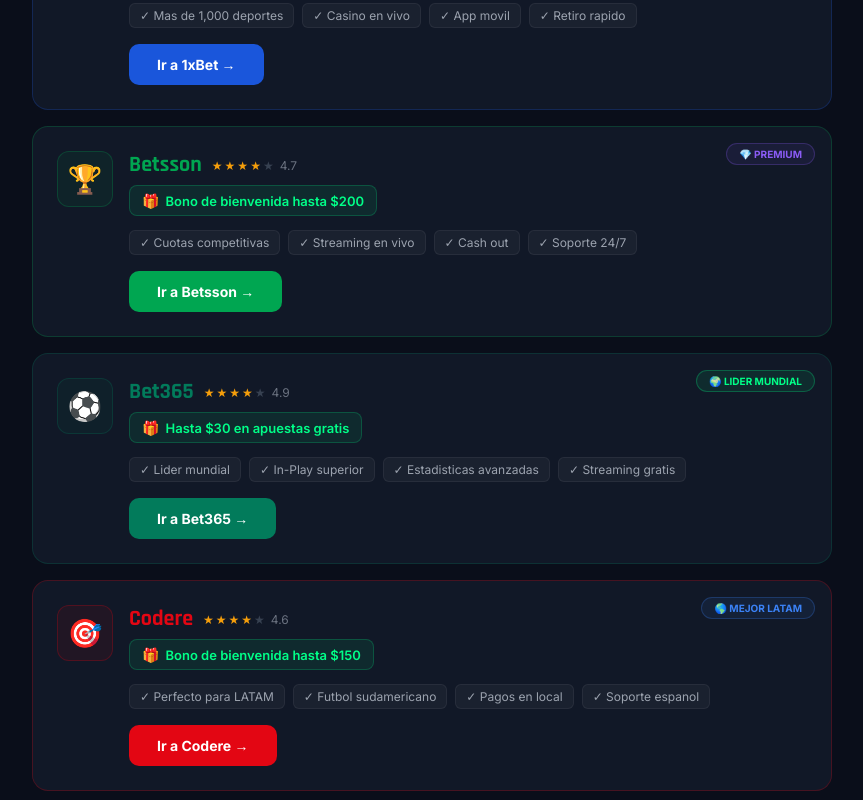
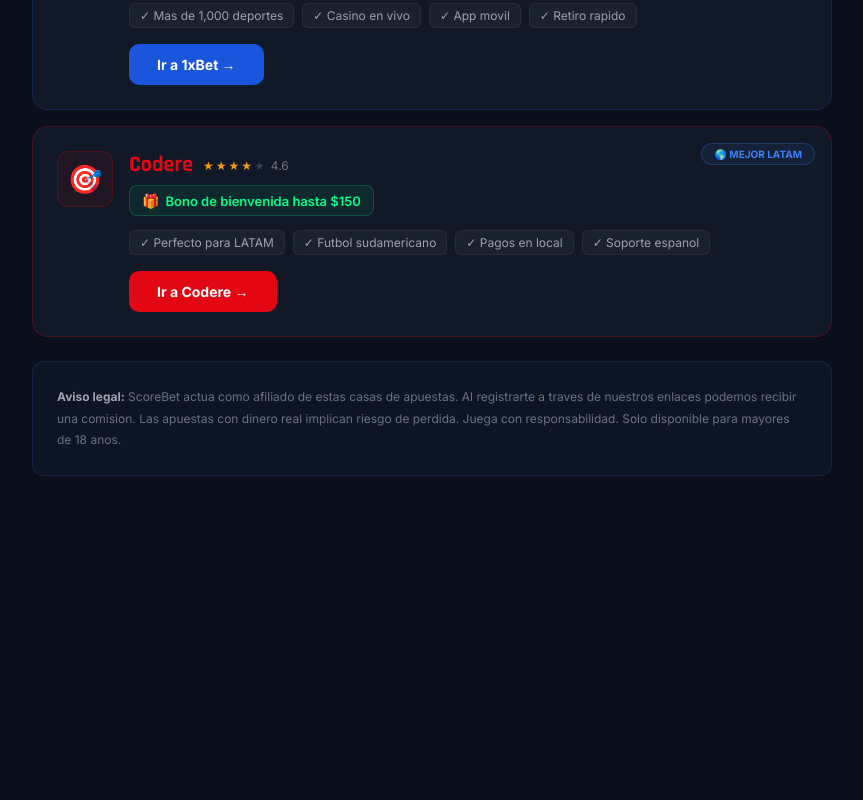
Before and after one commit to Everth0/ScoreBet, a Next.js app: page /apuestas-reales in a window 1280 px wide. Shown: the part 1000-1800 px from the top of the page, without its empty margins (208-1071 px from the left). After the commit the page ends 1540 px from the top, so only its background shows below. Built offline with nearby package versions, Linux system fonts and the light colour scheme; no server answers.

Commit message:
Quitar Betsson y Bet365 de apuestas reales

```diff
--- a/app/apuestas-reales/page.tsx
+++ b/app/apuestas-reales/page.tsx
@@ -15,32 +15,6 @@
     badgeColor: '#F59E0B',
     url:      'https://refpa5747689.top/L?tag=d_5747689m_184991c_&site=5747689&ad=184991',
     rating:   4.8,
-  },
-  {
-    nombre:   'Betsson',
-    logo:     '🏆',
-    color:    '#00a651',
-    bg:       'rgba(0,166,81,0.08)',
-    border:   'rgba(0,166,81,0.25)',
-    bono:     'Bono de bienvenida hasta $200',
-    features: ['Cuotas competitivas', 'Streaming en vivo', 'Cash out', 'Soporte 24/7'],
-    badge:    '💎 PREMIUM',
-    badgeColor: '#8B5CF6',
-    url:      'https://betsson.com',
-    rating:   4.7,
-  },
-  {
-    nombre:   'Bet365',
-    logo:     '⚽',
-    color:    '#027b5b',
-    bg:       'rgba(2,123,91,0.08)',
-    border:   'rgba(2,123,91,0.25)',
-    bono:     'Hasta $30 en apuestas gratis',
-    features: ['Lider mundial', 'In-Play superior', 'Estadisticas avanzadas', 'Streaming gratis'],
-    badge:    '🌍 LIDER MUNDIAL',
-    badgeColor: '#00FF88',
-    url:      'https://bet365.com',
-    rating:   4.9,
   },
   {
     nombre:   'Codere',
```
